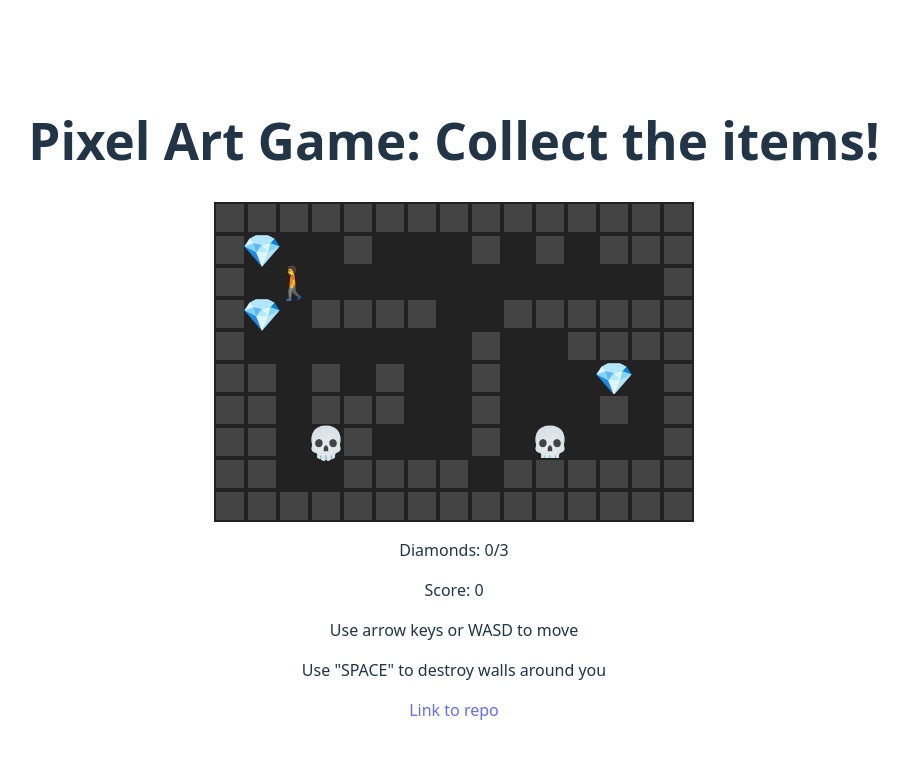
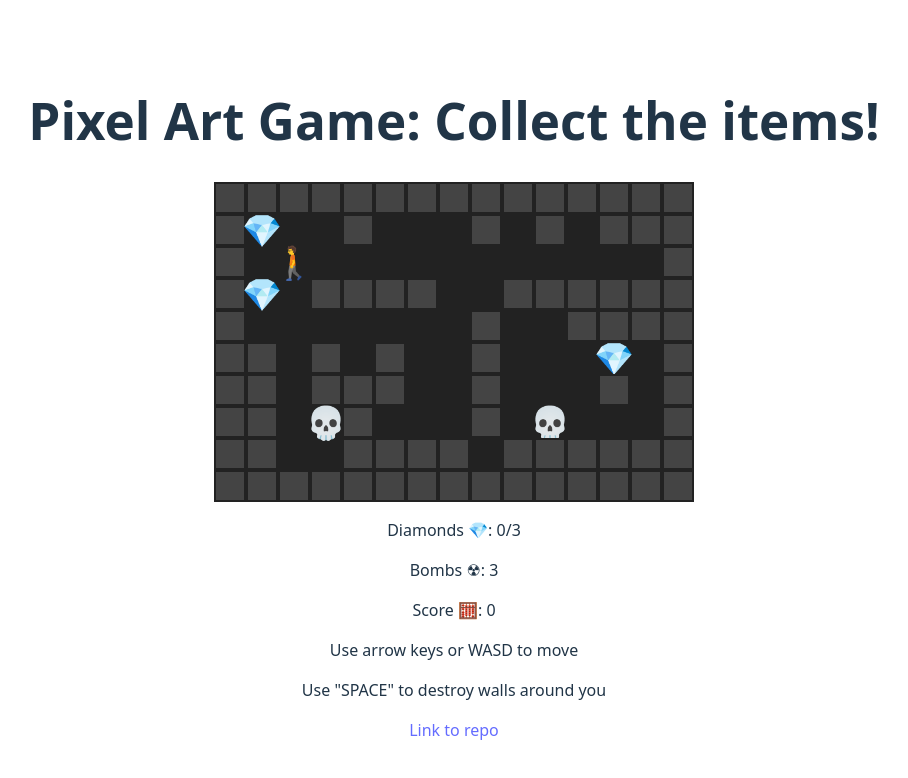
Before and after one commit to alvi0avcc/pixel-art-game, a React (Vite) app: page / in a window 1280 px wide. Shown: the top 778 px of the page, without its empty margins (186-1094 px from the left). Built offline with nearby package versions, Linux system fonts and the light colour scheme.

Commit message:
feat: counter of bomb

```diff
--- a/src/App.tsx
+++ b/src/App.tsx
@@ -3,8 +3,10 @@ import './App.css';
 import { initialPlayer } from './const';
 import { initialMap } from './utils/initialMap';
 import { useGameControls } from './hooks/useGameControls';
+import type { GameState } from './types/types';
 import GameMap from './components/GameMap';
-import GameResultModal from './components/GameResultModal';
+import GameStats from './components/GameStats/GameStats';
+import GameModals from './components/GameModals/GameModals';
 
 function App() {
   const totalDiamonds = initialMap
@@ -21,14 +23,15 @@ function App() {
   const [exploding, setExploding] = useState<{
     [key: string]: boolean;
   }>({});
-  const [gameOver, setGameOver] = useState(false);
-  const [win, setWin] = useState(false);
+  const [bombs, setBombs] = useState(3);
+  const [gameState, setGameState] =
+    useState<GameState>('none');
 
   const handleKeyDown = useGameControls({
     player,
     map,
     score,
-    gameOver,
+    gameState,
     collectedDiamonds,
     totalDiamonds,
     setPlayer,
@@ -36,9 +39,10 @@ function App() {
     setScore,
     setAnimatedItems,
     setExploding,
-    setGameOver,
+    setGameState,
     setCollectedDiamonds,
-    setWin,
+    bombs,
+    setBombs,
   });
 
   useEffect(() => {
@@ -56,27 +60,17 @@ function App() {
         animatedItems={animatedItems}
         exploding={exploding}
       />
-      <GameResultModal
-        isOpen={gameOver}
-        title="Game Over"
-        buttonText="Restart"
+      <GameModals
+        gameState={gameState}
+        totalDiamonds={totalDiamonds}
         onRestart={() => window.location.reload()}
       />
-      <GameResultModal
-        isOpen={win}
-        title="You Win!"
-        message={`Collected all ${totalDiamonds} diamonds!`}
-        buttonText="Play Again"
-        onRestart={() => window.location.reload()}
+      <GameStats
+        collectedDiamonds={collectedDiamonds}
+        totalDiamonds={totalDiamonds}
+        bombs={bombs}
+        score={score}
       />
-      <p className="info">
-        Diamonds: {collectedDiamonds}/{totalDiamonds}
-      </p>
-      <p className="info">Score: {score}</p>
-      <p className="info">Use arrow keys or WASD to move</p>
-      <p className="info">
-        Use "SPACE" to destroy walls around you
-      </p>
       <a
         className="info"
         href="https://github.com/alvi0avcc/pixel-art-game"
--- /dev/null
+++ b/src/components/GameInstructions.tsx
@@ -0,0 +1,14 @@
+import React from 'react';
+
+const GameInstructions: React.FC = () => {
+  return (
+    <>
+      <p className="info">Use arrow keys or WASD to move</p>
+      <p className="info">
+        Use "SPACE" to destroy walls around you
+      </p>
+    </>
+  );
+};
+
+export default GameInstructions;
--- /dev/null
+++ b/src/components/GameModals/GameModals.tsx
@@ -0,0 +1,35 @@
+import React from 'react';
+import type { GameState } from '../../types/types';
+import GameResultModal from './GameResultModal';
+
+interface GameModalsProps {
+  gameState: GameState;
+  totalDiamonds: number;
+  onRestart: () => void;
+}
+
+const GameModals: React.FC<GameModalsProps> = ({
+  gameState,
+  totalDiamonds,
+  onRestart,
+}) => {
+  return (
+    <>
+      <GameResultModal
+        isOpen={gameState === 'gameOver'}
+        title="Game Over"
+        buttonText="Restart"
+        onRestart={onRestart}
+      />
+      <GameResultModal
+        isOpen={gameState === 'win'}
+        title="You Win!"
+        message={`Collected all ${totalDiamonds} diamonds!`}
+        buttonText="Play Again"
+        onRestart={onRestart}
+      />
+    </>
+  );
+};
+
+export default GameModals;
--- /dev/null
+++ b/src/components/GameStats/BombCounter.tsx
@@ -0,0 +1,13 @@
+import React from 'react';
+
+interface BombCounterProps {
+  bombs: number;
+}
+
+const BombCounter: React.FC<BombCounterProps> = ({
+  bombs,
+}) => {
+  return <p className="info">Bombs ☢: {bombs}</p>;
+};
+
+export default BombCounter;
--- /dev/null
+++ b/src/components/GameStats/DiamondCounter.tsx
@@ -0,0 +1,19 @@
+import React from 'react';
+
+interface DiamondCounterProps {
+  collectedDiamonds: number;
+  totalDiamonds: number;
+}
+
+const DiamondCounter: React.FC<DiamondCounterProps> = ({
+  collectedDiamonds,
+  totalDiamonds,
+}) => {
+  return (
+    <p className="info">
+      Diamonds 💎: {collectedDiamonds}/{totalDiamonds}
+    </p>
+  );
+};
+
+export default DiamondCounter;
--- /dev/null
+++ b/src/components/GameStats/GameStats.tsx
@@ -0,0 +1,33 @@
+import React from 'react';
+import DiamondCounter from './DiamondCounter';
+import BombCounter from './BombCounter';
+import ScoreCounter from './ScoreCounter';
+import GameInstructions from '../GameInstructions';
+
+interface GameStatsProps {
+  collectedDiamonds: number;
+  totalDiamonds: number;
+  bombs: number;
+  score: number;
+}
+
+const GameStats: React.FC<GameStatsProps> = ({
+  collectedDiamonds,
+  totalDiamonds,
+  bombs,
+  score,
+}) => {
+  return (
+    <>
+      <DiamondCounter
+        collectedDiamonds={collectedDiamonds}
+        totalDiamonds={totalDiamonds}
+      />
+      <BombCounter bombs={bombs} />
+      <ScoreCounter score={score} />
+      <GameInstructions />
+    </>
+  );
+};
+
+export default GameStats;
--- /dev/null
+++ b/src/components/GameStats/ScoreCounter.tsx
@@ -0,0 +1,13 @@
+import React from 'react';
+
+interface ScoreCounterProps {
+  score: number;
+}
+
+const ScoreCounter: React.FC<ScoreCounterProps> = ({
+  score,
+}) => {
+  return <p className="info">Score 🧮: {score}</p>;
+};
+
+export default ScoreCounter;
--- a/src/hooks/useGameControls.tsx
+++ b/src/hooks/useGameControls.tsx
@@ -10,16 +10,16 @@ export const useGameControls = ({
   setScore,
   setAnimatedItems,
   setExploding,
-  setGameOver,
-  gameOver,
-  collectedDiamonds,
+  gameState,
+  setGameState,
   totalDiamonds,
   setCollectedDiamonds,
-  setWin,
+  bombs,
+  setBombs,
 }: GameControlsProps) => {
   const handleKeyDown = useCallback(
     (e: KeyboardEvent) => {
-      if (gameOver) return;
+      if (gameState !== 'none') return;
 
       let dx = 0,
         dy = 0;
@@ -54,6 +54,8 @@ export const useGameControls = ({
       e.preventDefault();
 
       if (dx === 0 && dy === 0) {
+        if (bombs <= 0) return;
+        setBombs((prev) => prev - 1);
         let positions: { x: number; y: number }[] = [];
         if (player.x - 1 > 0)
           positions.push({ x: player.x - 1, y: player.y });
@@ -144,7 +146,8 @@ export const useGameControls = ({
         newScore++;
         setCollectedDiamonds((prev) => {
           const newCount = prev + 1;
-          if (newCount === totalDiamonds) setWin(true);
+          if (newCount === totalDiamonds)
+            setGameState('win');
           return newCount;
         });
       }
@@ -155,7 +158,7 @@ export const useGameControls = ({
           ...prev,
           [`${nx}-${ny}`]: true,
         }));
-        setGameOver(true);
+        setGameState('gameOver');
       }
 
       if (map[ny][nx] === 2 || map[ny][nx] === 3) {
@@ -181,17 +184,17 @@ export const useGameControls = ({
       player,
       map,
       score,
-      gameOver,
-      collectedDiamonds,
+      gameState,
       totalDiamonds,
+      bombs,
       setPlayer,
       setMap,
       setScore,
       setAnimatedItems,
       setExploding,
-      setGameOver,
+      setGameState,
       setCollectedDiamonds,
-      setWin,
+      setBombs,
     ],
   );
 
```
Also changed, not shown: src/types/types.ts (+7 -4 lines), src/components/GameModals/GameResultModal.tsx (renamed from src/components/GameResultModal.tsx).
